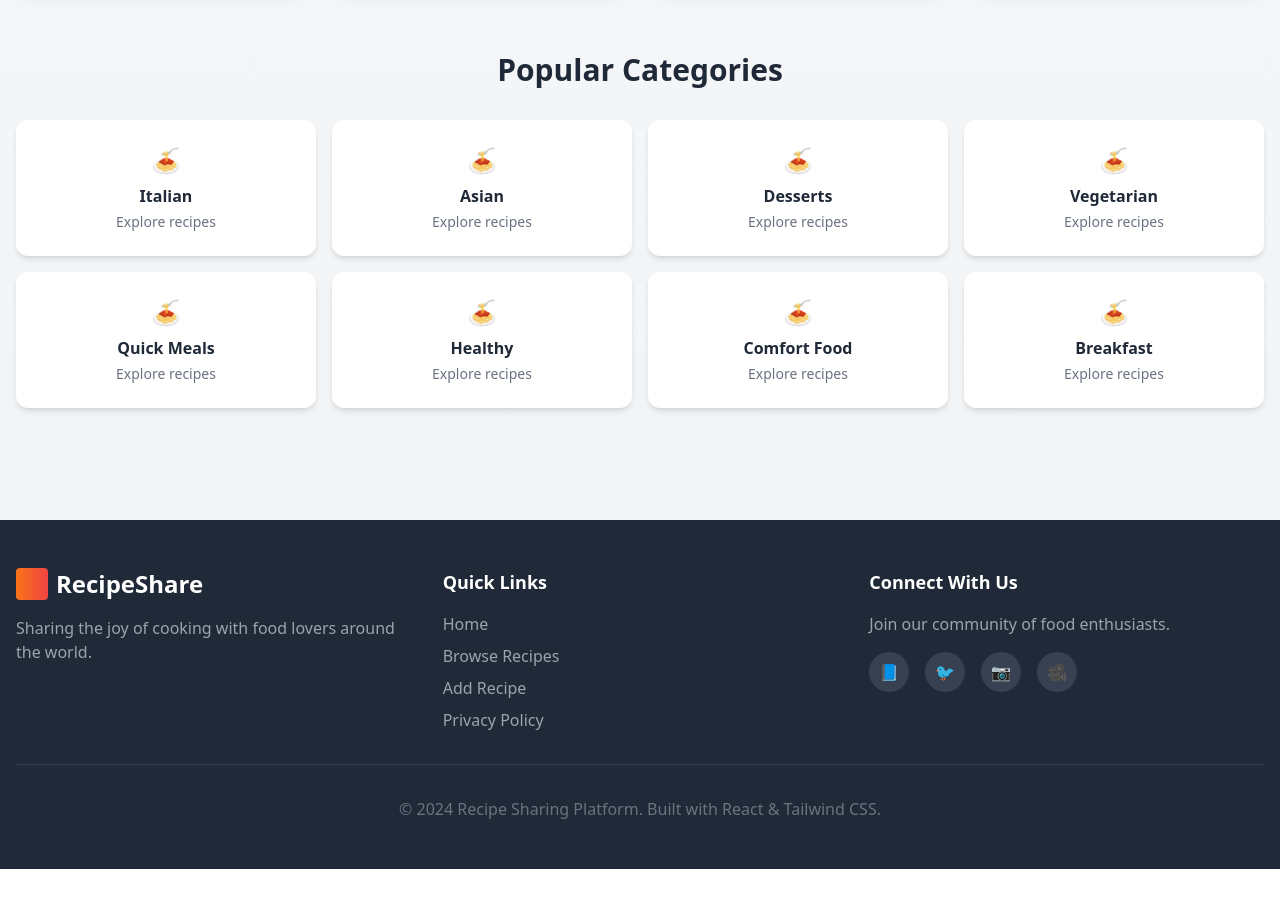
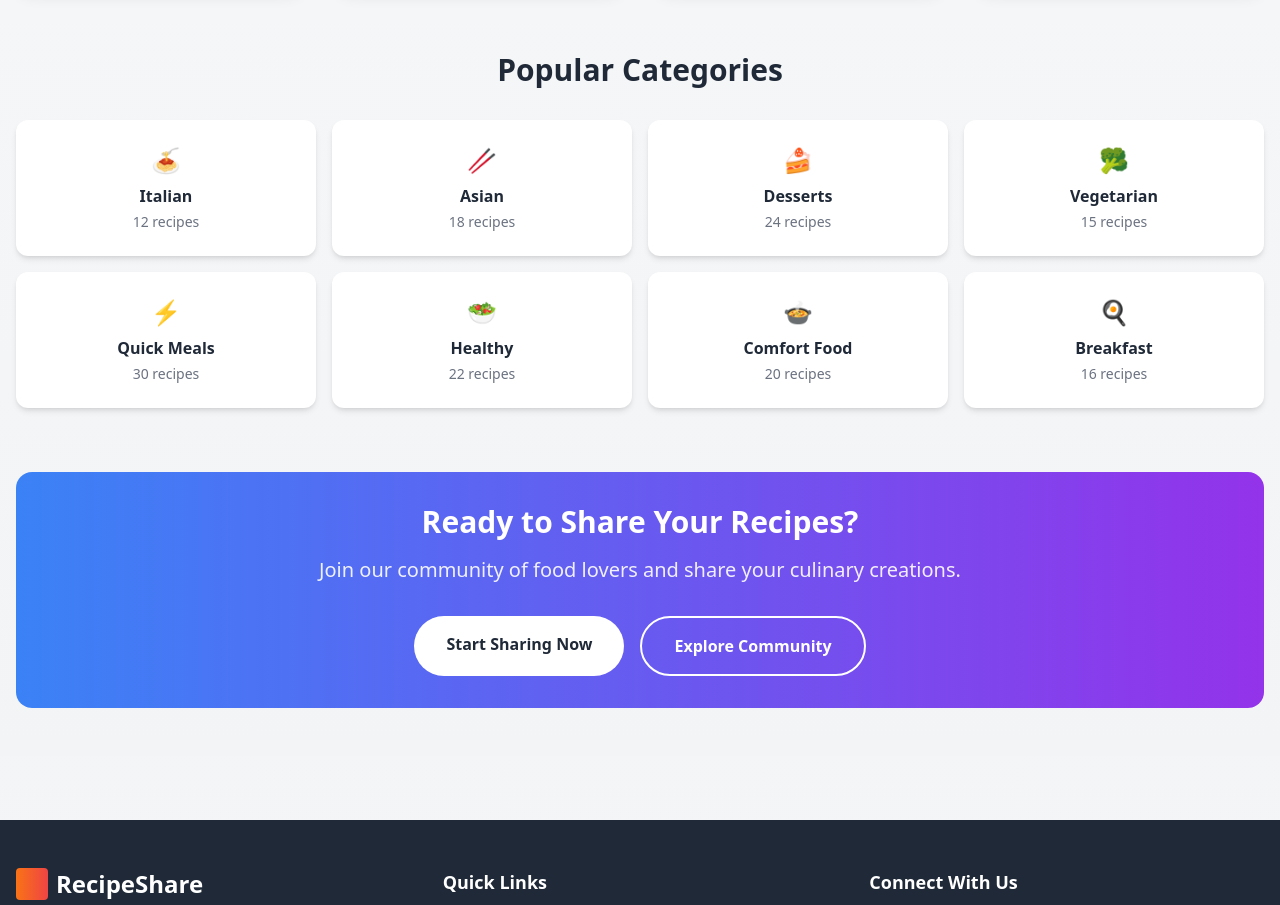
Before and after one commit to fbonyo/alx-fe-reactjs, a React app in the folder recipe-sharing-platform/: page / in a window 1280 px wide. Shown: the part 1580-2485 px from the top of the page. Before the commit the page ends 2449 px from the top, so only its background shows below. Built offline with nearby package versions, Linux system fonts and the light colour scheme; the HTML template or start-up script is replaced by a standard one.

Commit message:
fix: add Link import to HomePage.jsx and create placeholder pages for navigation

```diff
--- a/recipe-sharing-platform/src/App.jsx
+++ b/recipe-sharing-platform/src/App.jsx
@@ -1,6 +1,9 @@
 import { BrowserRouter as Router, Routes, Route } from 'react-router-dom';
 import HomePage from './components/HomePage';
 import RecipeDetail from './components/RecipeDetail';
+import AddRecipe from './components/pages/AddRecipe';
+import Community from './components/pages/Community';
+import Category from './components/pages/Category';
 import Layout from './components/Layout';
 
 function App() {
@@ -10,6 +13,9 @@ function App() {
         <Routes>
           <Route path="/" element={<HomePage />} />
           <Route path="/recipe/:id" element={<RecipeDetail />} />
+          <Route path="/add-recipe" element={<AddRecipe />} />
+          <Route path="/community" element={<Community />} />
+          <Route path="/category/:category" element={<Category />} />
         </Routes>
       </Layout>
     </Router>
--- a/recipe-sharing-platform/src/components/HomePage.jsx
+++ b/recipe-sharing-platform/src/components/HomePage.jsx
@@ -1,4 +1,5 @@
 import { useState, useEffect } from 'react';
+import { Link } from 'react-router-dom';
 import RecipeCard from './RecipeCard';
 
 const HomePage = () => {
@@ -7,11 +8,9 @@ const HomePage = () => {
   const [searchTerm, setSearchTerm] = useState('');
 
   useEffect(() => {
-    // Simulate API call with setTimeout
+    // Load recipes from data.json
     const fetchRecipes = async () => {
       try {
-        // In a real app, this would be an API call
-        // For now, we'll import the JSON directly
         const response = await fetch('/src/data.json');
         const data = await response.json();
         setRecipes(data);
@@ -90,9 +89,12 @@ const HomePage = () => {
               <button className="px-4 py-2 bg-gray-100 text-gray-700 rounded-lg hover:bg-gray-200 transition">
                 Filter
               </button>
-              <button className="px-4 py-2 bg-gradient-to-r from-orange-500 to-red-500 text-white rounded-lg hover:shadow-lg transition">
+              <Link
+                to="/add-recipe"
+                className="px-4 py-2 bg-gradient-to-r from-orange-500 to-red-500 text-white rounded-lg hover:shadow-lg transition"
+              >
                 Add Recipe
-              </button>
+              </Link>
             </div>
           </div>
 
@@ -106,6 +108,12 @@ const HomePage = () => {
               <div className="text-5xl mb-4">🍳</div>
               <h3 className="text-2xl font-semibold text-gray-800 mb-2">No recipes found</h3>
               <p className="text-gray-600">Try searching for something else or add your own recipe!</p>
+              <Link
+                to="/add-recipe"
+                className="inline-block mt-4 px-6 py-3 bg-gradient-to-r from-orange-500 to-red-500 text-white rounded-lg hover:shadow-lg transition"
+              >
+                Add Your First Recipe
+              </Link>
             </div>
           ) : (
             <div className="grid grid-cols-1 sm:grid-cols-2 lg:grid-cols-3 xl:grid-cols-4 gap-8">
@@ -120,13 +128,46 @@ const HomePage = () => {
         <div className="mt-16">
           <h3 className="text-3xl font-bold text-gray-800 mb-8 text-center">Popular Categories</h3>
           <div className="grid grid-cols-2 md:grid-cols-4 gap-4">
-            {['Italian', 'Asian', 'Desserts', 'Vegetarian', 'Quick Meals', 'Healthy', 'Comfort Food', 'Breakfast'].map((category) => (
-              <div key={category} className="bg-white p-6 rounded-xl shadow-md text-center hover:shadow-xl transition duration-300 cursor-pointer hover:bg-orange-50">
-                <div className="text-2xl mb-2">🍝</div>
-                <h4 className="font-semibold text-gray-800">{category}</h4>
-                <p className="text-sm text-gray-500 mt-1">Explore recipes</p>
-              </div>
+            {[
+              { name: 'Italian', icon: '🍝', count: 12 },
+              { name: 'Asian', icon: '🥢', count: 18 },
+              { name: 'Desserts', icon: '🍰', count: 24 },
+              { name: 'Vegetarian', icon: '🥦', count: 15 },
+              { name: 'Quick Meals', icon: '⚡', count: 30 },
+              { name: 'Healthy', icon: '🥗', count: 22 },
+              { name: 'Comfort Food', icon: '🍲', count: 20 },
+              { name: 'Breakfast', icon: '🍳', count: 16 },
+            ].map((category) => (
+              <Link
+                key={category.name}
+                to={`/category/${category.name.toLowerCase()}`}
+                className="bg-white p-6 rounded-xl shadow-md text-center hover:shadow-xl transition duration-300 cursor-pointer hover:bg-orange-50 group"
+              >
+                <div className="text-2xl mb-2 group-hover:scale-110 transition-transform">{category.icon}</div>
+                <h4 className="font-semibold text-gray-800 group-hover:text-orange-600">{category.name}</h4>
+                <p className="text-sm text-gray-500 mt-1">{category.count} recipes</p>
+              </Link>
             ))}
+          </div>
+        </div>
+
+        {/* CTA Section */}
+        <div className="mt-16 bg-gradient-to-r from-blue-500 to-purple-600 rounded-2xl p-8 text-center text-white">
+          <h3 className="text-3xl font-bold mb-4">Ready to Share Your Recipes?</h3>
+          <p className="text-xl mb-8 opacity-90">Join our community of food lovers and share your culinary creations.</p>
+          <div className="flex flex-col sm:flex-row justify-center gap-4">
+            <Link
+              to="/add-recipe"
+              className="px-8 py-4 bg-white text-gray-800 rounded-full font-bold hover:bg-gray-100 transition"
+            >
+              Start Sharing Now
+            </Link>
+            <Link
+              to="/community"
+              className="px-8 py-4 bg-transparent border-2 border-white text-white rounded-full font-bold hover:bg-white/10 transition"
+            >
+              Explore Community
+            </Link>
           </div>
         </div>
       </div>
--- /dev/null
+++ b/recipe-sharing-platform/src/components/pages/AddRecipe.jsx
@@ -0,0 +1,21 @@
+import { Link } from 'react-router-dom';
+
+const AddRecipe = () => {
+  return (
+    <div className="min-h-screen bg-gradient-to-b from-gray-50 to-gray-100 flex items-center justify-center p-8">
+      <div className="max-w-md w-full text-center">
+        <div className="text-6xl mb-6">📝</div>
+        <h1 className="text-4xl font-bold text-gray-800 mb-4">Add Recipe Page</h1>
+        <p className="text-gray-600 mb-8">This page will be implemented in Task 3.</p>
+        <Link
+          to="/"
+          className="inline-block px-6 py-3 bg-gradient-to-r from-orange-500 to-red-500 text-white rounded-lg hover:shadow-lg transition"
+        >
+          ← Back to Home
+        </Link>
+      </div>
+    </div>
+  );
+};
+
+export default AddRecipe;
--- /dev/null
+++ b/recipe-sharing-platform/src/components/pages/Category.jsx
@@ -0,0 +1,29 @@
+import { Link, useParams } from 'react-router-dom';
+
+const Category = () => {
+  const { category } = useParams();
+
+  return (
+    <div className="min-h-screen bg-gradient-to-b from-gray-50 to-gray-100 p-8">
+      <div className="container mx-auto">
+        <div className="mb-8">
+          <Link
+            to="/"
+            className="text-gray-600 hover:text-orange-500 transition"
+          >
+            ← Back to Home
+          </Link>
+        </div>
+
+        <div className="text-center">
+          <h1 className="text-4xl font-bold text-gray-800 mb-4 capitalize">{category} Recipes</h1>
+          <p className="text-gray-600 mb-8">Browse all recipes in the {category} category.</p>
+          <div className="text-5xl mb-6">🍽️</div>
+          <p className="text-gray-500">Category page implementation coming soon!</p>
+        </div>
+      </div>
+    </div>
+  );
+};
+
+export default Category;
--- /dev/null
+++ b/recipe-sharing-platform/src/components/pages/Community.jsx
@@ -0,0 +1,21 @@
+import { Link } from 'react-router-dom';
+
+const Community = () => {
+  return (
+    <div className="min-h-screen bg-gradient-to-b from-gray-50 to-gray-100 flex items-center justify-center p-8">
+      <div className="max-w-md w-full text-center">
+        <div className="text-6xl mb-6">👥</div>
+        <h1 className="text-4xl font-bold text-gray-800 mb-4">Community Page</h1>
+        <p className="text-gray-600 mb-8">Community features coming soon!</p>
+        <Link
+          to="/"
+          className="inline-block px-6 py-3 bg-gradient-to-r from-orange-500 to-red-500 text-white rounded-lg hover:shadow-lg transition"
+        >
+          ← Back to Home
+        </Link>
+      </div>
+    </div>
+  );
+};
+
+export default Community;
```
